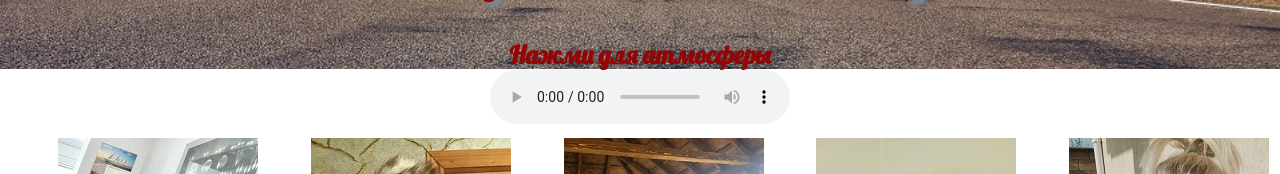
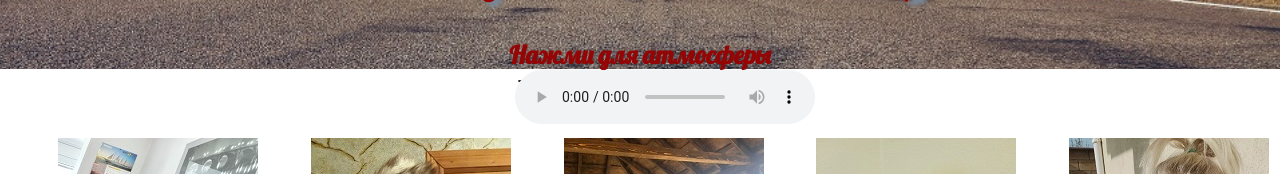
Before and after one commit to Exsofist/bandit, a plain HTML site: page index.html in a window 1280 px wide. Shown: the part 249-423 px from the top of the page. Drawn offline with Linux system fonts and the light colour scheme; a web font is replaced by a local one.

Commit message:
Add files via upload

```diff
--- a/band.css
+++ b/band.css
@@ -35,12 +35,15 @@ header h2 {
     text-align: center;
     margin-top: 0;
       }
-#atmosphera {display: block;
+      #atmosphera {
+         position: absolute;
+         left: 40.2%;}
+/*#atmosphera {display: block;
          margin-left: auto;
          margin-right: auto;
          margin-top: 0;
          margin-bottom:auto;
-         }
+         }*/
 
 .link a {border-style: solid;
          border-radius: 25px;
```
